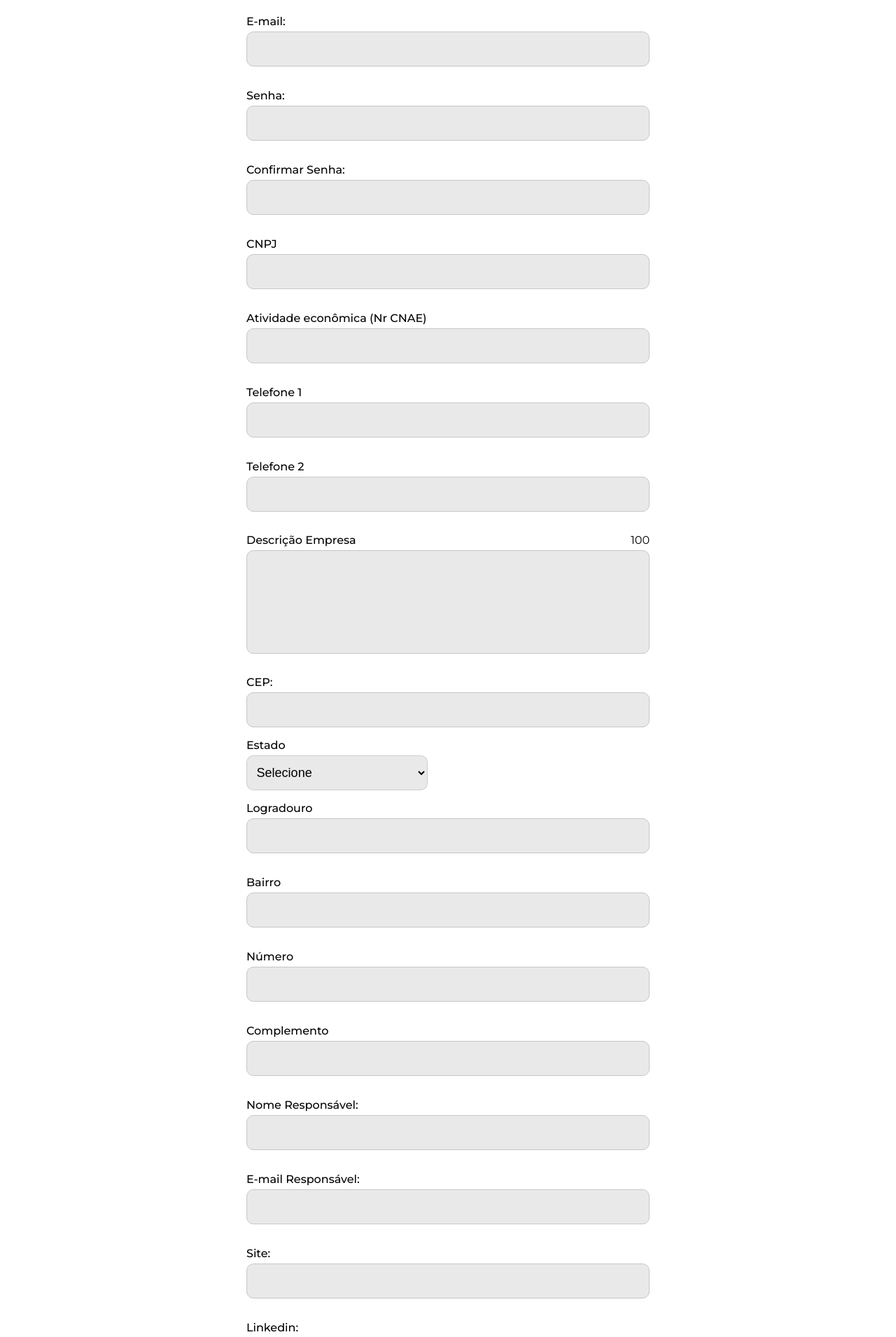
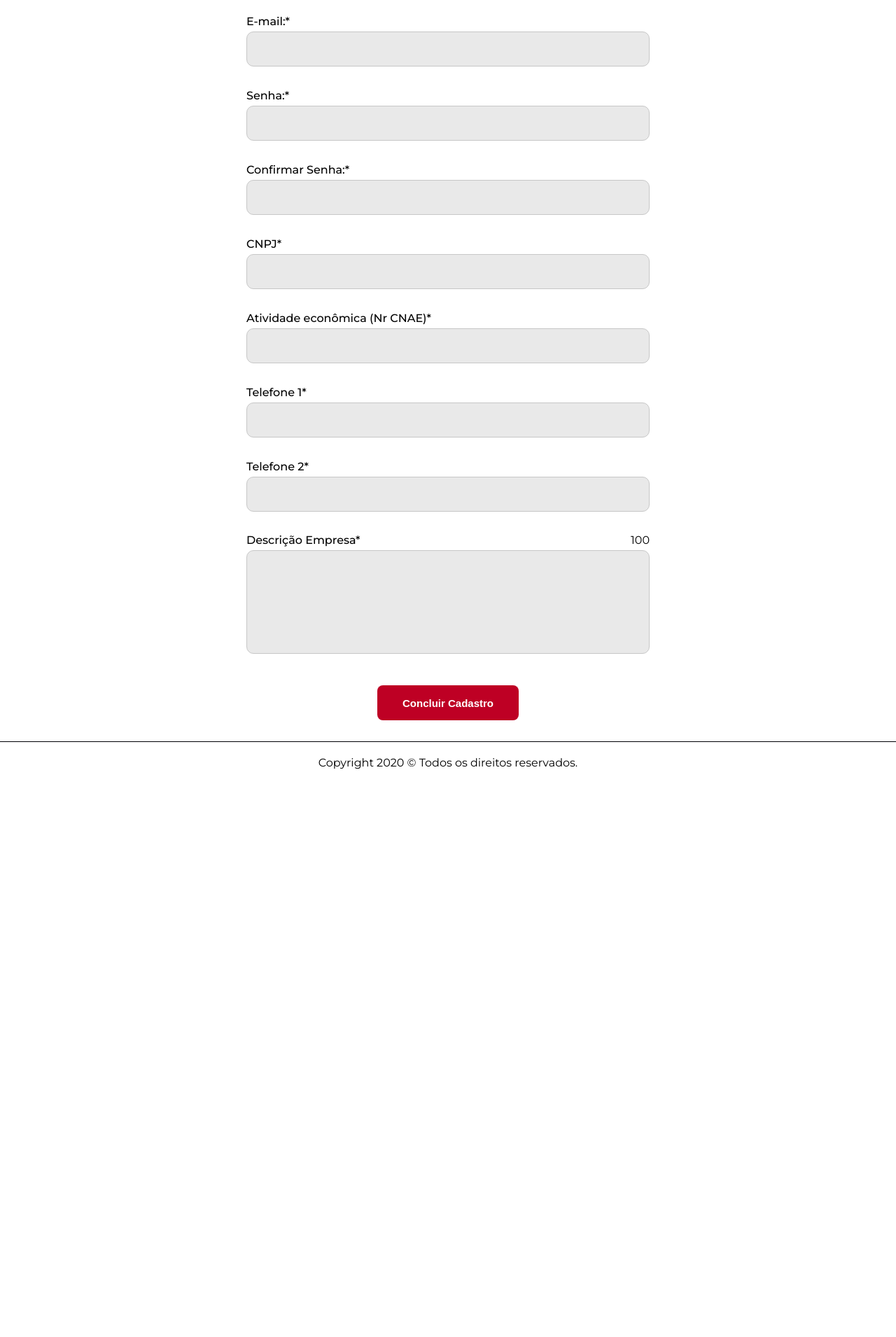
Before and after one commit to TechLeadsBR/frontend-web, a React (Create React App) app in the folder front-web/: page /cadastro-empresa in a window 1280 px wide. Shown: the part 260-2170 px from the top of the page at 70% size. After the commit the page ends 1379 px from the top, so only its background shows below. Built offline with nearby package versions, Linux system fonts and the light colour scheme.

Commit message:
Cadastro da empresa finalizado

```diff
--- a/front-web/src/components/simplefooter/simplefooter.jsx
+++ b/front-web/src/components/simplefooter/simplefooter.jsx
@@ -1,11 +1,11 @@
 import React from 'react'
 import stylesCss from './simplefooter.module.css'
 
-export default function SFooter(){
+export default function SimpleFooter(){
 
     return (
         <footer className={stylesCss.root}>
-            <div className={stylesCss.rootCopy}>
+            <div>
                 <p>Copyright 2020 © Todos os direitos reservados.</p>
             </div>
         </footer>
--- a/front-web/src/components/simplefooter/simplefooter.module.css
+++ b/front-web/src/components/simplefooter/simplefooter.module.css
@@ -7,5 +7,4 @@
     text-align: center;
     justify-content: center;
     border-top:  1px solid #000004;;
-
 }
--- a/front-web/src/screens/cadastroEmpresa/cadastroEmpresa.jsx
+++ b/front-web/src/screens/cadastroEmpresa/cadastroEmpresa.jsx
@@ -4,164 +4,130 @@ import Header from './../../components/header/header'
 import Input from './../../components/input/input'
 import Button from './../../components/button/button'
 import TextArea from './../../components/textAreaInput/textAreaInput'
-import Select from './../../components/select/select'
-import SFooter from './../../components/simplefooter/simplefooter'
-import { UF } from '../../services/constants/data'
+import SimpleFooter from './../../components/simplefooter/simplefooter'
+import ReactToast from './../../components/reactToast/reactToast'
 import { Colors } from './../../services/constants/constants'
+import { formNewCompany } from './../../services/constants/templates'
+import { functionAfterTime } from './../../services/functions'
+import { requestAPI } from '../../services/api'
+import { useHistory } from 'react-router-dom'
 
-export default function CadastroEmpresa(){
+export default function CadastroEmpresa() {
 
-    const [newCompany, setNewCompany] = useState({})
+    const history = useHistory()
+    const [newCompany, setNewCompany] = useState(formNewCompany)
+    const [toastProps, setToastProps] = useState({ text: null, visible: false, status: null })
+    const [confirmPasswordState, setConfirmPassword] = useState("")
 
-    const internSetStateForm = (key, value) => setNewCompany({...newCompany, [key]: value})
+    const setStateNewCompany = (key, value) => setNewCompany({ ...newCompany, [key]: value })
+
+    const toastFunction = (text, status="error") => {
+        setToastProps({ visible: true, text, status })
+        functionAfterTime(3000, () => setToastProps({ visible: false, text: null, status: null }))
+    }
+
+    //#region Validations
+    const confirmPasswordValidation = newCompany.senha !== null && newCompany.senha !== confirmPasswordState ? { border: "1px solid #BE0024" } : {}
+
+    const validateInputsNewCompany = () => {
+        const { razaoSocial, email, senha, cnpj, atividadeEconomica, telefone, telefoneDois, descricaoEmpresa } = newCompany
+        if(!(razaoSocial && email && senha && cnpj && atividadeEconomica && telefone && telefoneDois && descricaoEmpresa)) {
+            toastFunction("Preencha os dados obrigatorios")
+            return false
+        }
+        else {
+            if (cnpj.length > 14 || cnpj.length < 14){
+                toastFunction("CNPJ Inválido")
+                return false
+            }
+            if (confirmPasswordState !== newCompany.senha) {
+                toastFunction("As senhas não são iguais!")
+                return false
+            }
+            else return true
+        }
+    }
+    //#endregion
+
+    const registerNewCompanyAPI = async () => {
+        if (!validateInputsNewCompany()) return
+
+        try {
+            const request = await requestAPI("post", "/empresa", newCompany)
+
+            if (request.status === 201) {
+                toastFunction("Empresa cadastrada com sucesso!", "success")
+                history.push("/login")
+            }
+
+        } catch (error) {
+            toastFunction("Ocorreu um erro, verifique os dados digitados", "error")
+        }
+    }
 
     const formRegisterCompany = (
         <div className={stylesCss.formRegisterCompany}>
             <form>
                 <Input
-                        labelText={"Razão Social:"}
+                    labelText={"Razão Social:*"}
                     name={"companyname"}
                     type={"text"}
-                        onChange={event => internSetStateForm("razaoSocial", event.target.value)}
-                    />
-
-                    <Input
-                        labelText={"E-mail:"}
-                        name={"email"}
-                        type={"text"}
-                        onChange={event => internSetStateForm("email", event.target.value)}
-                    />
-
-                    <Input
-                        labelText={"Senha:"}
-                        name={"password"}
-                        type={"text"}
-                        onChange={event => internSetStateForm("senha", event.target.value)}
+                    onChange={event => setStateNewCompany("razaoSocial", event.target.value)}
                 />
                 <Input
-                        labelText={"Confirmar Senha:"}
+                    labelText={"E-mail:*"}
+                    name={"email"}
+                    type={"email"}
+                    onChange={event => setStateNewCompany("email", event.target.value)}
+                />
+                <Input
+                    labelText={"Senha:*"}
+                    name={"password"}
+                    type={"password"}
+                    onChange={event => setStateNewCompany("senha", event.target.value)}
+                />
+                <Input
+                    customStyles={confirmPasswordValidation}
+                    labelText={"Confirmar Senha:*"}
                     name={"confirmPassword"}
-                        type={"text"}
-                        onChange={event => internSetStateForm("senha", event.target.value)}
+                    type={"password"}
+                    onChange={event => setConfirmPassword(event.target.value)}
                 />
-
                 <Input
-                        labelText={"CNPJ"}
+                    labelText={"CNPJ*"}
                     name={"cnpj"}
                     type={"text"}
+                    currentValue={newCompany.cnpj}
+                    onChange={event => setStateNewCompany("cnpj", event.target.value)}
                 />
                 <Input
-                        labelText={"Atividade econômica (Nr CNAE)"}
+                    labelText={"Atividade econômica (Nr CNAE)*"}
                     name={"economyActivity"}
                     type={"text"}
-                    />
-
-                    <Input
-                        labelText={"Telefone 1"}
-                        name={"tel1"}
-                        type={"number"}
+                    onChange={event => setStateNewCompany("atividadeEconomica", event.target.value)}
                 />
                 <Input
-                        labelText={"Telefone 2"}
-                        name={"tel2"}
-                        type={"number"}
+                    labelText={"Telefone 1*"}
+                    name={"telefone1"}
+                    type={"text"}
+                    onChange={event => setStateNewCompany("telefone", event.target.value)}
                 />
-
-
+                <Input
+                    labelText={"Telefone 2*"}
+                    name={"telefone2"}
+                    type={"text"}
+                    onChange={event => setStateNewCompany("telefoneDois", event.target.value)}
+                />
                 <TextArea
-                        labelText={"Descrição Empresa"}
+                    labelText={"Descrição Empresa*"}
+                    callbackChangedValue={value => setStateNewCompany("descricaoEmpresa", value)}
                 />
-
-                    <Input
-                        labelText={"CEP:"}
-                        name={"password"}
-                        type={"text"}
-                        onChange={event => internSetStateForm("senha", event.target.value)}
-                    />
-
-                    <Select
-                    labelText={"Estado"}
-                    name={"uf"}
-                    options={UF}
-                    callbackChangedValue={(value) => internSetStateForm("estado", value)}
-                    />
-
-                    <Input
-                        labelText={"Logradouro"}
-                        name={"street"}
-                        type={"text"}
-                        onChange={event => internSetStateForm("logradouro", event.target.value)}
-                    />
-
-                    <Input
-                        labelText={"Bairro"}
-                        name={"district"}
-                        type={"text"}
-                        onChange={event => internSetStateForm("bairro", event.target.value)}
-                    />
-
-                    <Input
-                        labelText={"Número"}
-                        name={"number"}
-                        type={"text"}
-                        onChange={event => internSetStateForm("numero", event.target.value)}
-                    />
-
-                    <Input
-                        labelText={"Complemento"}
-                        name={"complement"}
-                        type={"text"}
-                        onChange={event => internSetStateForm("complemento", event.target.value)}
-                    />
-
-                    <Input
-                        labelText={"Nome Responsável:"}
-                        name={"responsiblename"}
-                        type={"text"}
-                        onChange={event => internSetStateForm("nomeResponsavel", event.target.value)}
-                    />
-
-                    <Input
-                        labelText={"E-mail Responsável:"}
-                        name={"responsibleemail"}
-                        type={"text"}
-                        onChange={event => internSetStateForm("emailResponsavel", event.target.value)}
-                    />
-
-                    <Input
-                        labelText={"Site:"}
-                        name={"site"}
-                        type={"text"}
-                        onChange={event => internSetStateForm("site", event.target.value)}
-                    />
-
-                    <Input
-                        labelText={"Linkedin:"}
-                        name={"linkedin"}
-                        type={"text"}
-                        onChange={event => internSetStateForm("linkedin", event.target.value)}
-                    />
-
-                    <Input
-                        labelText={"Facebook:"}
-                        name={"facebook"}
-                        type={"text"}
-                        onChange={event => internSetStateForm("facebook", event.target.value)}
-                    />
-
-                    <Input
-                        labelText={"Instagram:"}
-                        name={"instagram"}
-                        type={"text"}
-                        onChange={event => internSetStateForm("instagram", event.target.value)}
-                    />
-
                 <div className={stylesCss.divButton}>
                     <Button
                         bgColor={Colors.red.hexadecimal}
                         text={"Concluir Cadastro"}
                         textColor={Colors.white.hexadecimal}
-                        onClick={() => console.log(newCompany)}
+                        onClick={() => registerNewCompanyAPI()}
                     />
                 </div>
             </form>
@@ -170,13 +136,15 @@ export default function CadastroEmpresa(){
 
     return (
         <div className={stylesCss.root}>
-            <Header
-                typeHeader={"company"}
-                srcImgUser={"https://image.flaticon.com/icons/png/512/25/25634.png"}
-            />
+            <Header />
             <h1>Cadastro</h1>
             {formRegisterCompany}
-            <SFooter/>
+            <SimpleFooter />
+            <ReactToast
+                textToast={toastProps.text}
+                visible={toastProps.visible}
+                status={toastProps.status}
+            />
         </div>
     )
 }
--- a/front-web/src/services/constants/templates.js
+++ b/front-web/src/services/constants/templates.js
@@ -47,11 +47,11 @@ export const formNewCompany = {
     razaoSocial: null,
 	email: null,
 	senha:null,
-	cnpj: null,
+	cnpj: getInSessionStorage("CNPJ"),
 	atividadeEconomica: null,
 	telefone: null,
 	telefoneDois: null,
 	nomeFoto: null,
 	descricaoEmpresa: null,
-    idTipoUsuario: getJtiUserInToken()
+    idTipoUsuario: 3
 }
```
Also changed, not shown: front-web/src/screens/cadastroAluno/cadastroAluno.jsx (+10 -16 lines). Lines whose indentation alone changed are shown as unchanged.
